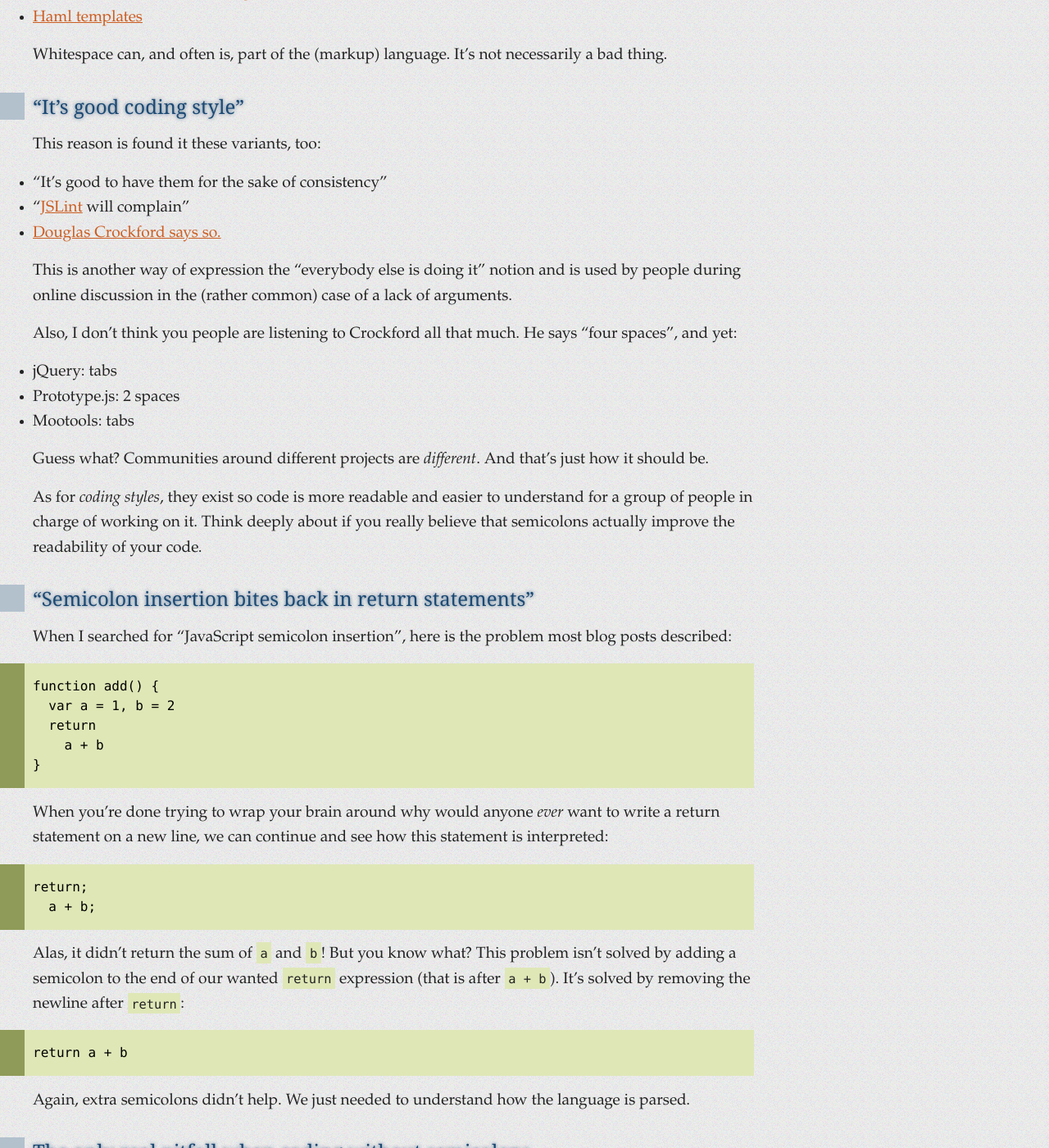
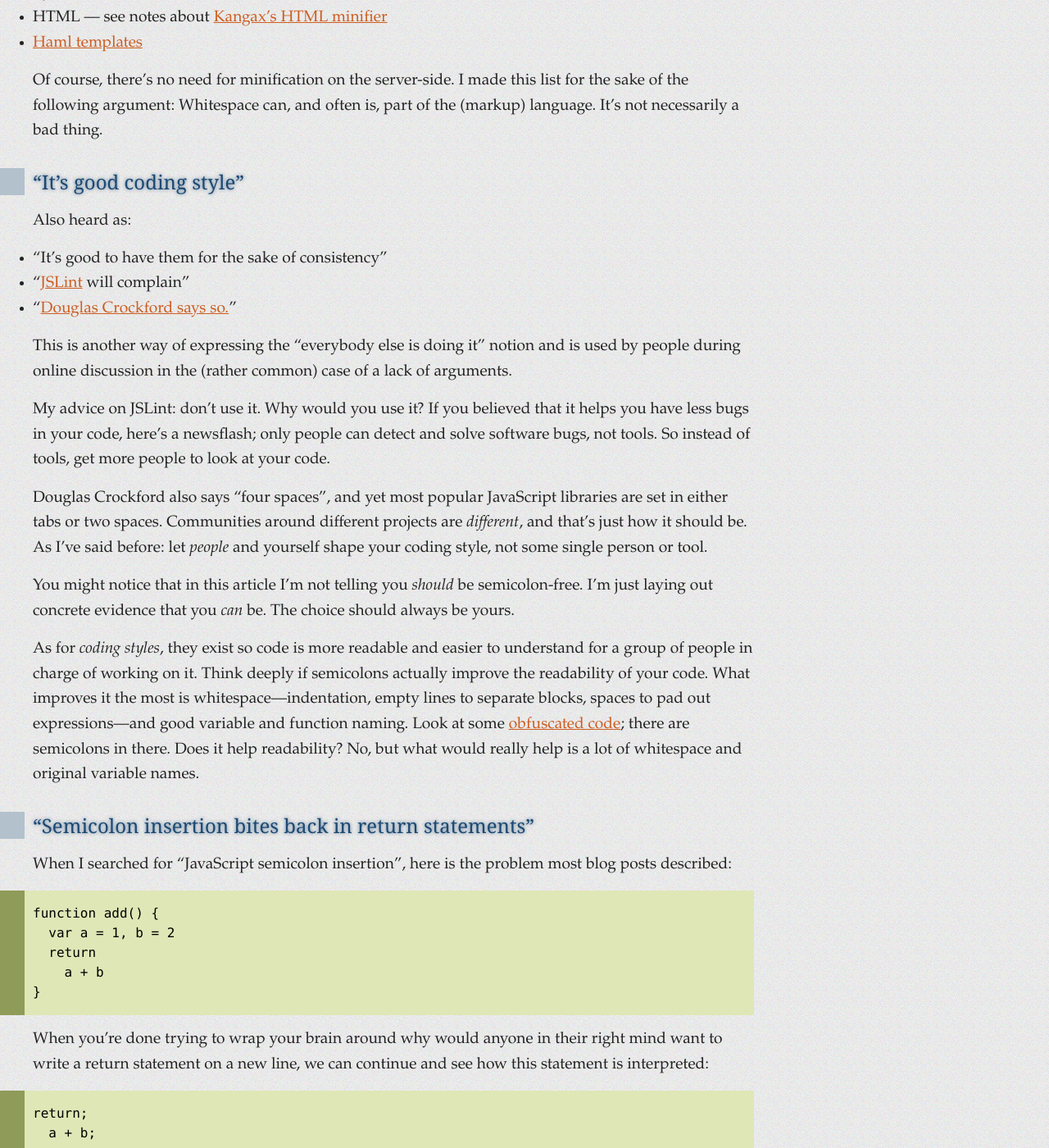
Before and after one commit to mislav/blog, a Jekyll site: the page built from js/_posts/2010-05-07-semicolons.markdown, in a window 1280 px wide and 1400 px high, scrolled down 2291 px. Shown: the whole window at 82% size. Built offline with Jekyll 4.4.1, drawn with Linux system fonts in a browser that asks for light colours; Markdown is read by kramdown in place of the engine named in the settings; some of the changed text lies outside the part shown.

Commit message:
grammar, wording

```diff
--- a/js/_posts/2010-05-07-semicolons.markdown
+++ b/js/_posts/2010-05-07-semicolons.markdown
@@ -16,9 +16,9 @@
 
 ## <q>Spec is cryptic and JavaScript implementations differ</q>
 
-[Rules for automatic semicolon insertion][insertion] are right here and, while somewhat difficult to comprehend by a casual reader, are solidly laid out. As for common JavaScript implementations that differ on their interpretation of these rules, I haven't found any by searching the web, but would love to hear about them.
+[Rules for automatic semicolon insertion][insertion] are right here and are, while somewhat difficult to comprehend by a casual reader, quite explicitly laid out. As for JavaScript implementations where interpretation of these rules *differs*, well, I've yet to find one. When I ask developers about this, or find archived discussions, typically they are <q>yeah, there's this browser where this is utterly broken, I simply forgot which</q>. Of course, they never remember.
 
-I write semicolon-less code and, in my experience, I've yet to find a JavaScript interpreter that can't handle this.
+I write semicolon-less code and, in my experience, there isn't a JavaScript interpreter that can't handle it.
 
 
 ## <q>You can't minify JavaScript code without semicolons</q>
@@ -27,11 +27,11 @@
 
 Compression like gzip is the easiest; it only requires one-time server configuration, doesn't need extra effort by developers and *doesn't change* your code. There was a time when IE6 couldn't handle it, but if I remember correctly it was patched years ago and pushed as a Windows update, and today nobody really cares anymore.
 
-Minification and obfuscation *change your code*. They are tools which you run on your source code saying "here are some JavaScript files, try to make them smaller, but **don't change functionality**". I'm reluctant to use these tools, because many developers report that if I don't use specific coding styles, like writing semicolons, they will break my code.
+Minification and obfuscation *change your code*. They are tools which you run on your source code saying "here are some JavaScript files, try to make them smaller, but **don't change functionality**". I'm reluctant to use these tools because many developers report that if I don't use specific coding styles, like writing semicolons, they will break my code. I'm OK with people (community) forcing certain coding styles on me, but not tools.
 
-Suppose I have code that works in every JavaScript implementation that I target (major browsers and some server-side implementations). If I run it through your minification tool and that tools *breaks* my code, then I'm sad to report that your tool is *broken*. If the tool needs to edit JavaScript code, it'd better understand it as a real interpreter would.
+Suppose I have code that works in every JavaScript implementation that I target (major browsers and some server-side implementations). If I run it through your minification tool and that tools *breaks* my code, then I'm sad to report that your tool is *broken*. If this tool edits JavaScript code, it'd better understand it as a real interpreter would.
 
-Also, here's a fun minification exercise:
+While on the topic of minification, let's do a reality check. Consider this code:
 
     var a=1
     var b=2
@@ -41,7 +41,7 @@
 
     var a=1;var b=2;var c=3;
 
-Still 24 bytes. So, adding semicolons and removing newlines saved us a whopping 0 bytes right there. Radical. Most size reduction after minification isn't gained by removing newline characters; it's thanks to removing code comments and leading indentation.
+Still 24 bytes. So, adding semicolons and removing newlines saved us a whopping zero bytes right there. Radical. Most size reduction after minification isn't gained by removing newline characters — it's thanks to removing code comments and leading indentation.
 
 Also, some people recommend forcing yourself do use curly braces for blocks, even if they're only one line:
 
@@ -60,33 +60,31 @@
 
 Here are some other whitespace-sensitive languages that you might have heard about:
 
-* Ruby — removing or adding extra spaces from certain expressions can change their meaning
+* Ruby — messing with spaces in expressions with operators and method calls can break the code
 * Python — duh.
 * HTML — see notes about [Kangax's HTML minifier][html]
 * [Haml templates][haml]
 
-Whitespace can, and often is, part of the (markup) language. It's not necessarily a bad thing.
+Of course, there's no need for minification on the server-side. I made this list for the sake of the following argument: Whitespace can, and often is, part of the (markup) language. It's not necessarily a bad thing.
 
 
 ## <q>It's good coding style</q>
 
-This reason is found it these variants, too:
+Also heard as:
 
 * <q>It's good to have them for the sake of consistency</q>
 * <q>[JSLint][] will complain</q>
-* [Douglas Crockford says so.][crockford]
+* <q>[Douglas Crockford says so.][crockford]</q>
 
-This is another way of expression the "everybody else is doing it" notion and is used by people during online discussion in the (rather common) case of a lack of arguments.
+This is another way of expressing the "everybody else is doing it" notion and is used by people during online discussion in the (rather common) case of a lack of arguments.
 
-Also, I don't think you people are listening to Crockford all that much. He says "four spaces", and yet:
+My advice on JSLint: don't use it. Why would you use it? If you believed that it helps you have less bugs in your code, here's a newsflash; only people can detect and solve software bugs, not tools. So instead of tools, get more people to look at your code.
 
-* jQuery: tabs
-* Prototype.js: 2 spaces
-* Mootools: tabs
+Douglas Crockford also says "four spaces", and yet most popular JavaScript libraries are set in either tabs or two spaces. Communities around different projects are *different*, and that's just how it should be. As I've said before: let *people* and yourself shape your coding style, not some single person or tool.
 
-Guess what? Communities around different projects are *different*. And that's just how it should be.
+You might notice that in this article I'm not telling you *should* be semicolon-free. I'm just laying out concrete evidence that you *can* be. The choice should always be yours.
 
-As for *coding styles*, they exist so code is more readable and easier to understand for a group of people in charge of working on it. Think deeply about if you really believe that semicolons actually improve the readability of your code.
+As for *coding styles*, they exist so code is more readable and easier to understand for a group of people in charge of working on it. Think deeply if semicolons actually improve the readability of your code. What improves it the most is whitespace—indentation, empty lines to separate blocks, spaces to pad out expressions—and good variable and function naming. Look at some [obfuscated code][ugly]; there are semicolons in there. Does it help readability? No, but what would really help is a lot of whitespace and original variable names.
 
 
 ## <q>Semicolon insertion bites back in return statements</q>
@@ -99,16 +97,16 @@
         a + b
     }
 
-When you're done trying to wrap your brain around why would anyone *ever* want to write a return statement on a new line, we can continue and see how this statement is interpreted:
+When you're done trying to wrap your brain around why would anyone in their right mind want to write a return statement on a new line, we can continue and see how this statement is interpreted:
 
     return;
       a + b;
 
-Alas, it didn't return the sum of `a` and `b`! But you know what? This problem isn't solved by adding a semicolon to the end of our wanted `return` expression (that is after `a + b`). It's solved by removing the newline after `return`:
+Alas, the function didn't return the sum we wanted! But you know what? This problem *isn't* solved by adding a semicolon to the end of our wanted `return` expression (that is, after `a + b`). It's solved by *removing* the newline after `return`:
 
     return a + b
 
-Again, extra semicolons didn't help. We just needed to understand how the language is parsed.
+Still, in an incredible display of ignorance these people actually *advise* their readers to avoid such issues by adding semicolons everywhere. Uh, alright, only it doesn't help this particular case at all. We just needed to understand better how the language is parsed.
 
 
 ## The only real pitfall when coding without semicolons
```
Also changed, not shown: other parts of js/_posts/2010-05-07-semicolons.markdown (+2 -1 lines).
